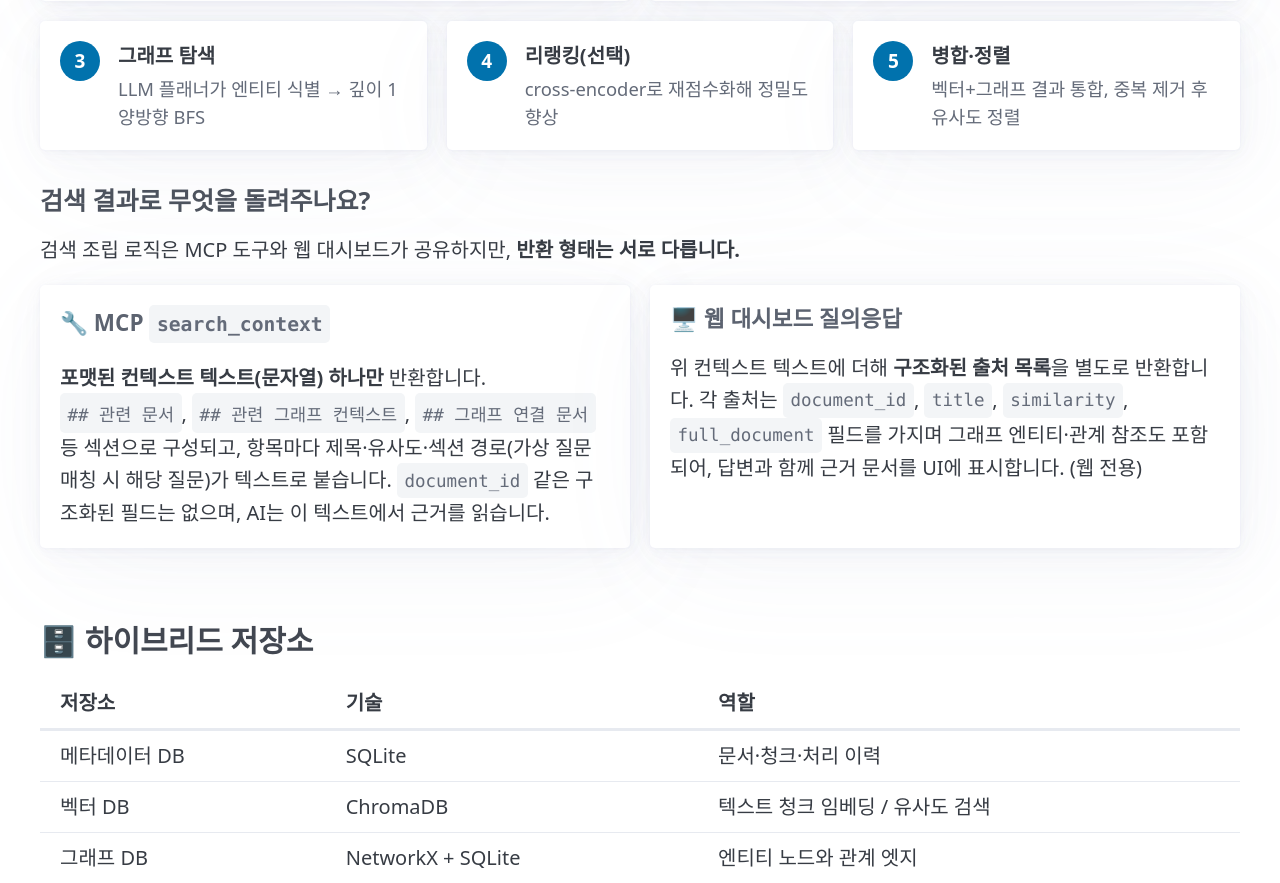
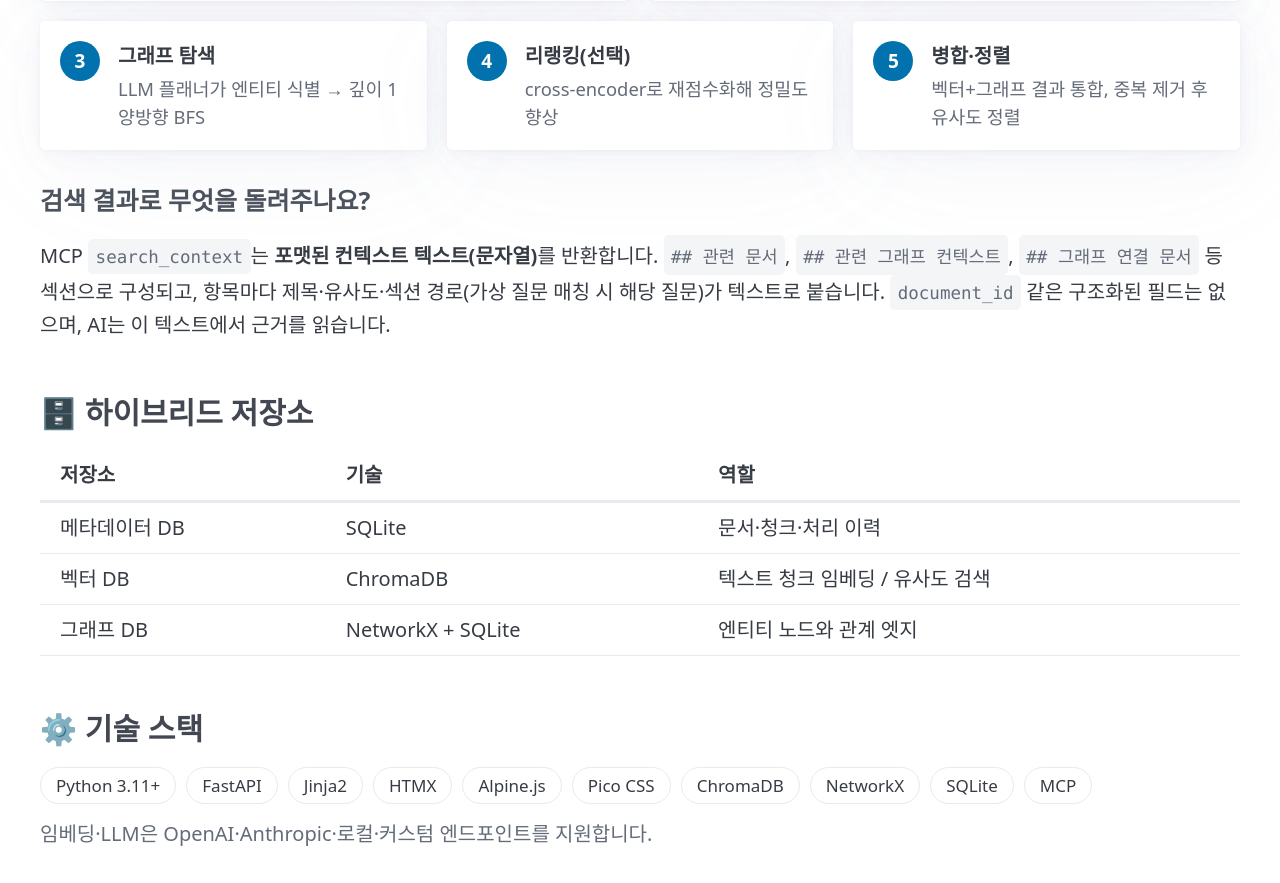
Before and after one commit to MyNameIsTaeYeong/project-context-loop-system, a FastAPI app: template src/context_loop/web/templates/about.html in a window 1280 px wide. Shown: the part 4016-4899 px from the top of the page. Run offline with FastAPI, Linux system fonts and the light colour scheme; the template is opened without the code that fills it, so the values that code supplies are empty; parts of the project's set-up code (start-up, migrations or seed data) failed here and were passed over; some libraries are stand-ins or nearby versions.

Commit message:
About page: drop web dashboard Q&A from search-return section
Remove the web-only structured-sources card; the page now describes only
what MCP search_context returns (the formatted context text string).

Co-Authored-By: Claude Opus 4.8 <noreply@anthropic.com>
Claude-Session: https://claude.ai/code/session_015sPSPcweN1j5xFNBXe9pbc

```diff
--- a/src/context_loop/web/templates/about.html
+++ b/src/context_loop/web/templates/about.html
@@ -313,29 +313,11 @@
 
     <h4 style="margin-top: 1.75rem;">검색 결과로 무엇을 돌려주나요?</h4>
     <p>
-        검색 조립 로직은 MCP 도구와 웹 대시보드가 공유하지만, <strong>반환 형태는 서로 다릅니다.</strong>
+        MCP <code>search_context</code>는 <strong>포맷된 컨텍스트 텍스트(문자열)</strong>를 반환합니다.
+        <code>## 관련 문서</code>, <code>## 관련 그래프 컨텍스트</code>, <code>## 그래프 연결 문서</code>
+        등 섹션으로 구성되고, 항목마다 제목·유사도·섹션 경로(가상 질문 매칭 시 해당 질문)가 텍스트로
+        붙습니다. <code>document_id</code> 같은 구조화된 필드는 없으며, AI는 이 텍스트에서 근거를 읽습니다.
     </p>
-    <div class="grid">
-        <article>
-            <h5>🔧 MCP <code>search_context</code></h5>
-            <p style="margin-bottom: 0;">
-                <strong>포맷된 컨텍스트 텍스트(문자열) 하나만</strong> 반환합니다.
-                <code>## 관련 문서</code>, <code>## 관련 그래프 컨텍스트</code>,
-                <code>## 그래프 연결 문서</code> 등 섹션으로 구성되고, 항목마다 제목·유사도·섹션
-                경로(가상 질문 매칭 시 해당 질문)가 텍스트로 붙습니다. <code>document_id</code> 같은
-                구조화된 필드는 없으며, AI는 이 텍스트에서 근거를 읽습니다.
-            </p>
-        </article>
-        <article>
-            <h5>🖥️ 웹 대시보드 질의응답</h5>
-            <p style="margin-bottom: 0;">
-                위 컨텍스트 텍스트에 더해 <strong>구조화된 출처 목록</strong>을 별도로 반환합니다.
-                각 출처는 <code>document_id</code>, <code>title</code>, <code>similarity</code>,
-                <code>full_document</code> 필드를 가지며 그래프 엔티티·관계 참조도 포함되어, 답변과
-                함께 근거 문서를 UI에 표시합니다. (웹 전용)
-            </p>
-        </article>
-    </div>
 </section>
 
 <section class="about-section">
```
